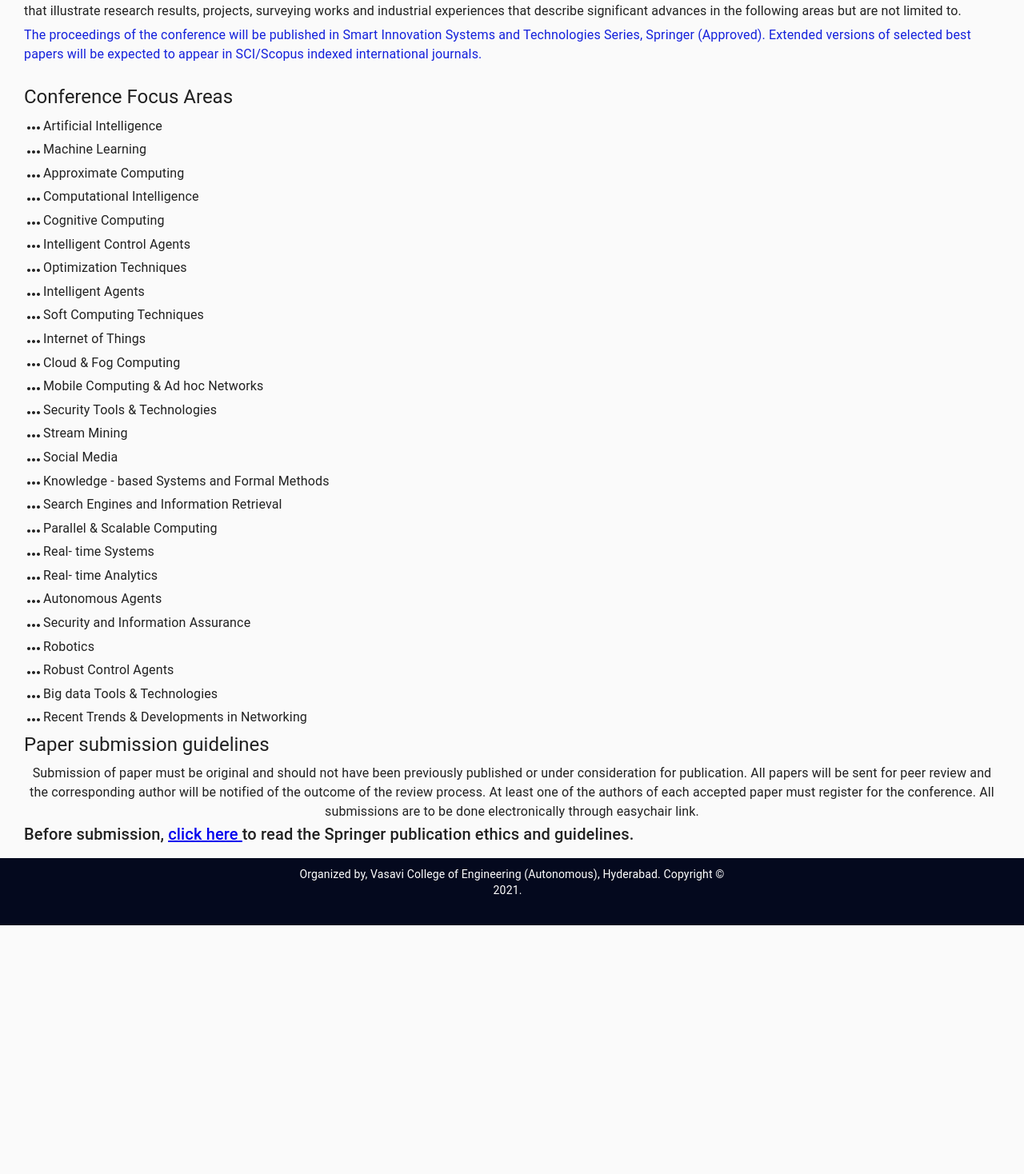
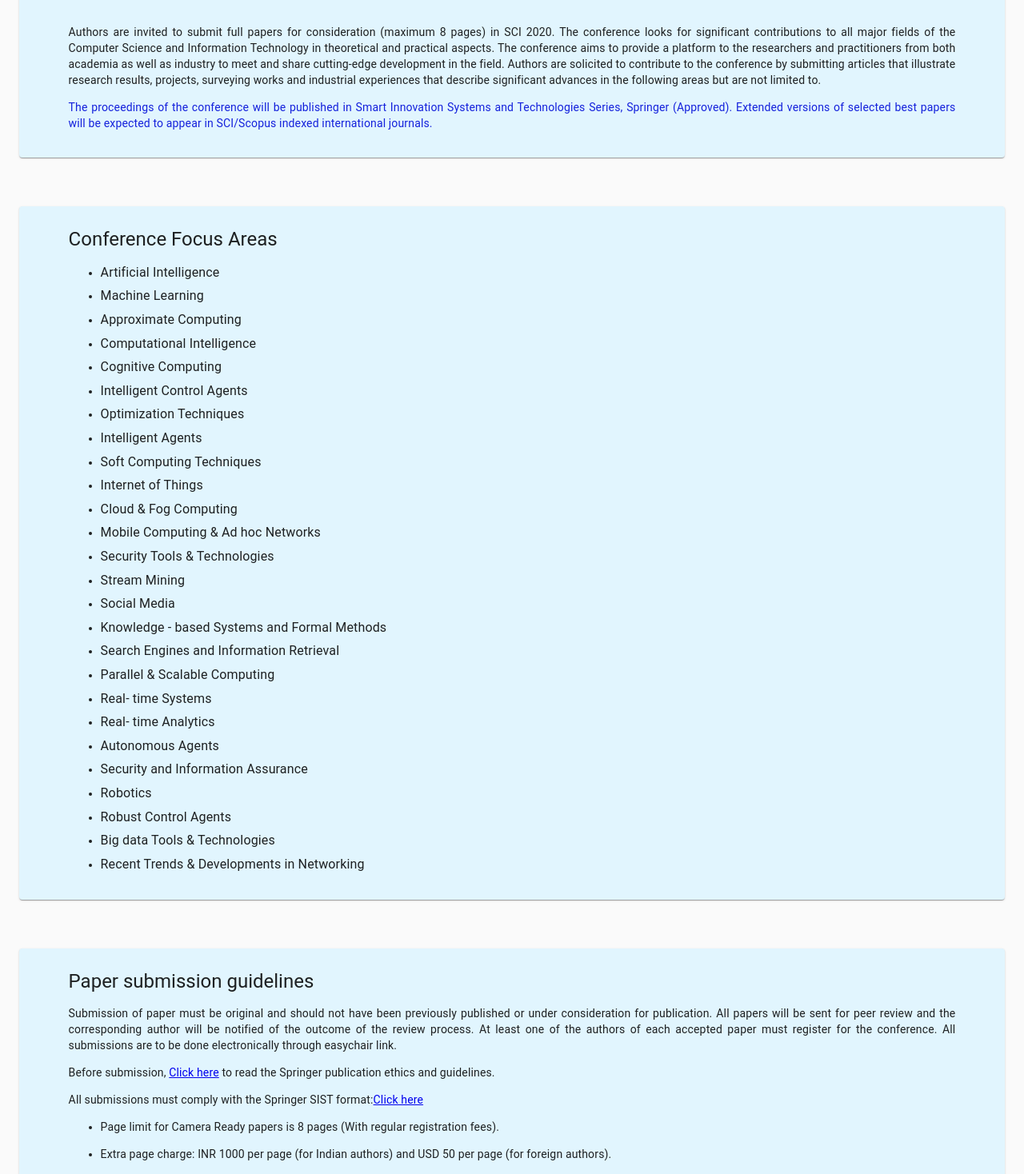
Before and after one commit to KovuriPrashastha/sci-21, a React (Create React App) app: page /callforpapers in a window 1280 px wide. Shown: the part 182-1650 px from the top of the page at 80% size. Before the commit the page ends 1339 px from the top, so only its background shows below. Built offline with nearby package versions, Linux system fonts and the light colour scheme.

Commit message:
few changes

```diff
--- a/src/components/callForPaper/callForPaper.js
+++ b/src/components/callForPaper/callForPaper.js
@@ -1,6 +1,6 @@
 import React from 'react';
 import NavBar from '../../NavBar.js';
-import { Typography } from '@material-ui/core';
+import { Typography, Container, Card } from '@material-ui/core';
 import { makeStyles } from '@material-ui/core/styles';
 import { withStyles } from '@material-ui/core/styles';
 import { MoreHoriz } from '@material-ui/icons';
@@ -54,32 +54,58 @@ function CallForPaper() {
       <div>
         <NavBar title='Call For Papers' />
       </div>
-      <div className={classes.root}>
-        <Typography variant='body1' gutterBottom align='left'>
-          Authors are invited to submit full papers for consideration (maximum 8
-          pages) in SCI 2020. The conference looks for significant contributions
-          to all major fields of the Computer Science and Information Technology
-          in theoretical and practical aspects. The conference aims to provide a
-          platform to the researchers and practitioners from both academia as
-          well as industry to meet and share cutting-edge development in the
-          field. Authors are solicited to contribute to the conference by
+      <div style={{ paddingTop: '0px' }}>
+        <Container>
+          <Card
+            style={{
+              textAlign: 'justify',
+              paddingLeft: '5%',
+              paddingRight: '5%',
+              paddingBottom: '1%',
+              paddingTop: '2%',
+              marginTop: '5%',
+              backgroundColor: '#e1f5fe',
+            }}
+          >
+            <p>
+              Authors are invited to submit full papers for consideration
+              (maximum 8 pages) in SCI 2020. The conference looks for
+              significant contributions to all major fields of the Computer
+              Science and Information Technology in theoretical and practical
+              aspects. The conference aims to provide a platform to the
+              researchers and practitioners from both academia as well as
+              industry to meet and share cutting-edge development in the field.
+              Authors are solicited to contribute to the conference by
               submitting articles that illustrate research results, projects,
-          surveying works and industrial experiences that describe significant
-          advances in the following areas but are not limited to.
-        </Typography>
+              surveying works and industrial experiences that describe
+              significant advances in the following areas but are not limited
+              to.
+            </p>
             <div>
-          <WhiteTextTypography variant='body1' gutterBottom align='left'>
+              <WhiteTextTypography variant='p' gutterBottom align='left'>
                 The proceedings of the conference will be published in Smart
                 Innovation Systems and Technologies Series, Springer (Approved).
-            Extended versions of selected best papers will be expected to appear
-            in SCI/Scopus indexed international journals.
+                Extended versions of selected best papers will be expected to
+                appear in SCI/Scopus indexed international journals.
               </WhiteTextTypography>
             </div>
             <br></br>
-        <div>
+          </Card>
+          <Card
+            style={{
+              textAlign: 'justify',
+              paddingLeft: '5%',
+              paddingRight: '5%',
+              paddingBottom: '1%',
+              paddingTop: '2%',
+              marginTop: '5%',
+              backgroundColor: '#e1f5fe',
+            }}
+          >
             <Typography variant='h5' gutterBottom align='left'>
               Conference Focus Areas
             </Typography>
+            <ul>
               {l.map((i) => (
                 <div
                   style={{
@@ -88,7 +114,7 @@ function CallForPaper() {
                     'flex-wrap': 'wrap',
                   }}
                 >
-              <MoreHoriz />
+                  <li>
                     <Typography
                       variant='body1'
                       gutterBottom
@@ -97,21 +123,36 @@ function CallForPaper() {
                     >
                       {' ' + i}
                     </Typography>
+                  </li>
                 </div>
               ))}
+            </ul>
+          </Card>
+
+          <Card
+            style={{
+              textAlign: 'justify',
+              paddingLeft: '5%',
+              paddingRight: '5%',
+              paddingBottom: '1%',
+              paddingTop: '2%',
+              marginTop: '5%',
+              backgroundColor: '#e1f5fe',
+            }}
+          >
             <Typography variant='h5' gutterBottom align='left'>
               Paper submission guidelines
             </Typography>
-          <Typography>
+            <p>
               Submission of paper must be original and should not have been
               previously published or under consideration for publication. All
               papers will be sent for peer review and the corresponding author
-            will be notified of the outcome of the review process. At least one
-            of the authors of each accepted paper must register for the
+              will be notified of the outcome of the review process. At least
+              one of the authors of each accepted paper must register for the
               conference. All submissions are to be done electronically through
               easychair link.
-          </Typography>
-          <Typography variant='h6' gutterBottom align='left'>
+            </p>
+            <p>
               Before submission,{' '}
               <a
                 target='_blank'
@@ -119,13 +160,39 @@ function CallForPaper() {
                 alt=''
                 rel='noreferrer'
               >
-              {' '}
-              click here{' '}
+                Click here
+              </a>{' '}
+              to read the Springer publication ethics and guidelines.
+            </p>
+            <p>
+              All submissions must comply with the Springer SIST format:
+              <a
+                alt=''
+                rel='noreferrer'
+                target='_blank'
+                href='https://www.springer.com/gp/authors-editors/conference-proceedings/conference-proceedings-guidelines'
+              >
+                Click here
               </a>
-            to read the Springer publication ethics and guidelines.
-          </Typography>
+            </p>
+            <ul>
+              <li>
+                <p>
+                  Page limit for Camera Ready papers is 8 pages (With regular
+                  registration fees).{' '}
+                </p>
+              </li>
+              <li>
+                <p>
+                  Extra page charge: INR 1000 per page (for Indian authors) and
+                  USD 50 per page (for foreign authors).
+                </p>
+              </li>
+            </ul>
+          </Card>
+        </Container>
       </div>
-      </div>
+
       <CopyRight />
     </div>
   );
--- /dev/null
+++ b/src/components/schedules/index.css
@@ -0,0 +1,4 @@
+.schedule {
+  padding-left: '600px';
+  margin-right: '10%';
+}
--- a/src/components/schedules/index.js
+++ b/src/components/schedules/index.js
@@ -1,8 +1,9 @@
 import React, { Component } from 'react';
-import { Button } from '@material-ui/core';
+import { Button, Card, Container, Typography } from '@material-ui/core';
 import CopyRight from '../home/components/copyRight';
 import Sponsors from '../home/components/sponsors';
 import NavBar from '../../NavBar.js';
+import './index.css';
 class Schedules extends Component {
   render() {
     return (
@@ -10,26 +11,79 @@ class Schedules extends Component {
         <div>
           <NavBar title='Schedules' />
         </div>
-        <div style={{ paddingTop: '15%', backgroundColor: '#f5f5f5' }}>
+        {/* <div style={{ paddingTop: '15%', backgroundColor: '#f5f5f5' }}> */}
+        <Container maxWidth='xs'>
+          <Card
+            style={{
+              textAlign: 'justify',
+              paddingLeft: '5%',
+              paddingRight: '5%',
+              paddingBottom: '1%',
+              paddingTop: '2%',
+              marginTop: '5%',
+              backgroundColor: '#e1f5fe',
+              position: 'absolute',
+            }}
+          >
+            <Typography variant='p' gutterBottom align='left'>
+              Click here to view Program Schedule
+            </Typography>
+            <br />
+            <div className='schedule'>
               <Button
+                target='_blank'
                 variant='outlined'
                 href='https://vce.ac.in/icsci/docs/schedule.pdf'
                 style={{ marginRight: '10%' }}
               >
                 PROG SCHEDULE
               </Button>
+            </div>
+            <br />
+            <br />
+            <Typography variant='p' gutterBottom align='left'>
+              Click here to view Track Schedule
+            </Typography>
+            <br />
+            <div className='schedule'>
               <Button
+                target='_blank'
                 variant='outlined'
                 href='https://vce.ac.in/icsci/docs/tracks.pdf'
                 color='primary'
               >
                 TRACK SCHEDULE
               </Button>
-          <div style={{ paddingTop: '10%' }}>
+            </div>
+          </Card>
+
+          <br />
+          <br />
+          <br />
+          <br />
+
+          <br />
+          <br />
+          <br />
+          <br />
+          <br />
+          <br />
+          <br />
+          <br />
+          <br />
+          <br />
+          <br />
+          <br />
+          <br />
+          <br />
+          <br />
+          <br />
+          <br />
+
+          <div style={{ paddingTop: '10%' }}></div>
+        </Container>
         <Sponsors />
         <CopyRight />
-          </div>
-        </div>
       </div>
     );
   }
```
Also changed, not shown: 1 other file (tests, documents, lock files or other folders). Lines whose indentation alone changed are shown as unchanged.
